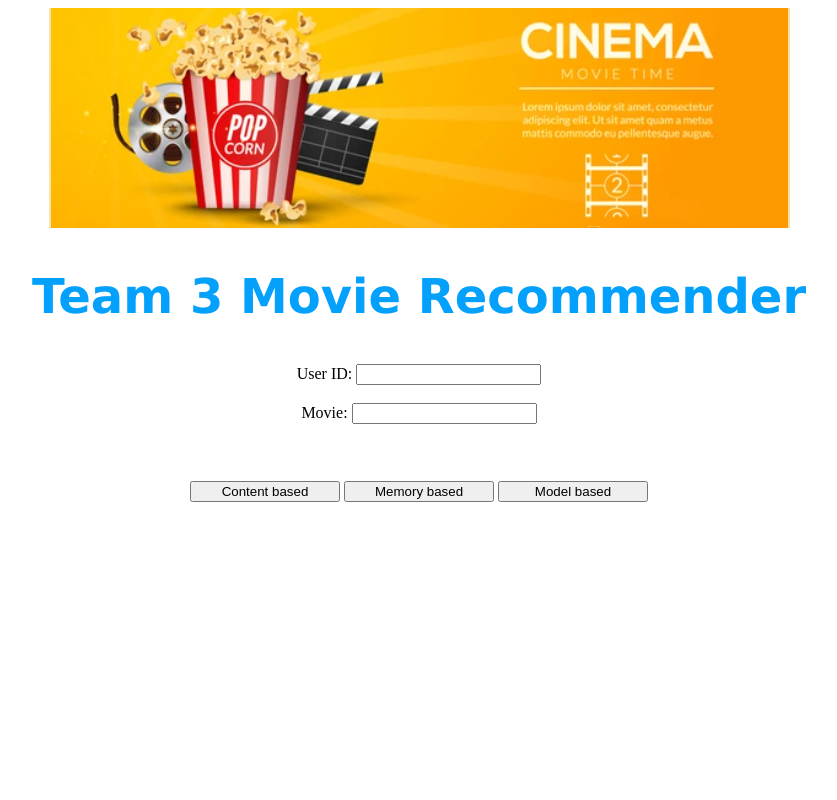
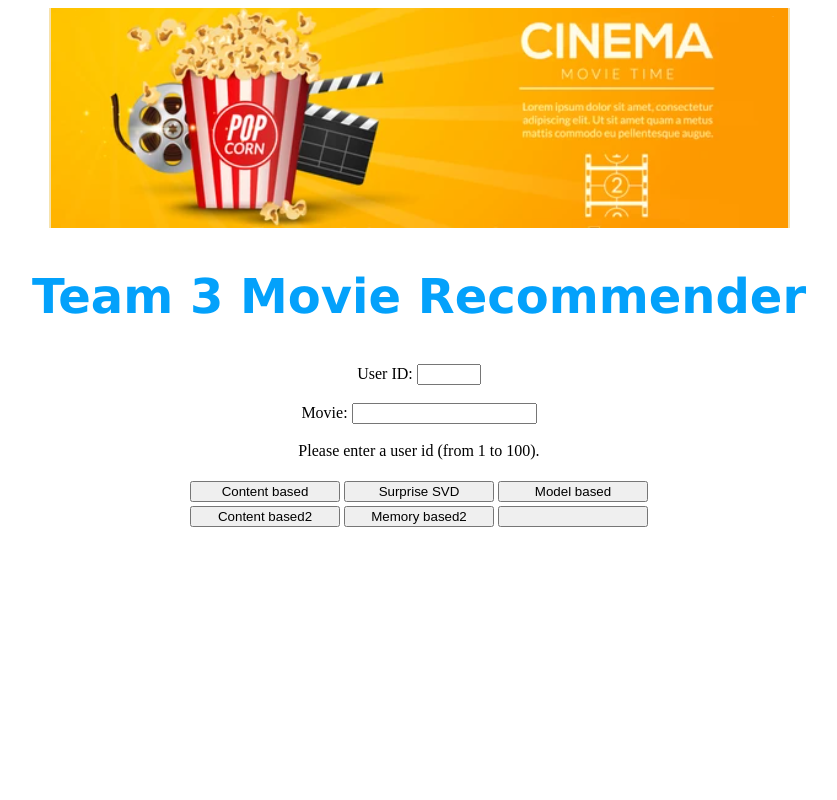
Before and after one commit to SharpComeOn/movie_recommender, a Flask app: page / in a window 1280 px wide. Shown: the whole page, without its empty margins (221-1058 px from the left). Run offline with Flask 2, Linux system fonts and the light colour scheme.

Commit message:
In progress

```diff
--- a/app/main.py
+++ b/app/main.py
@@ -21,16 +21,50 @@
     if (action == 'Content based'):
         if(movie_title != ""):
             df = genres_based(movie_title)
-            if(isinstance(df, pd.DataFrame)):
-                return render_template("index.html", welcome_message=message, tables=[df.to_html(classes='table_style', header="true")], titles=df.columns.values)
+            if(isinstance(df, pd.DataFrame) and df.empty != True):
+                return render_template("index.html",
+                                       welcome_message=message,
+                                       recommendation_tables=[df.to_html(classes='table_style', header="true")],
+                                       titles=df.columns.values)
+            else:
+                return render_template("index.html",
+                                       welcome_message="The movie name you entered is not in our system!")
         else:
-            return render_template("index.html", welcome_message="Please input a movie title to get recommendations of the same genres.")
-    elif (action == 'Memory based' and user_id.isnumeric() and int(user_id) > 0):
+            return render_template("index.html",
+                                   welcome_message="Please enter a movie title to get recommendations of the same genres.")
+    elif (action == 'Surprise SVD' and user_id.isnumeric() and int(user_id) > 0):
         df = memory_based(user_id)
         if isinstance(df, pd.DataFrame):
-            return render_template("index.html", welcome_message=message, tables=[df.to_html(classes='table_style', header="true")], titles=df.columns.values)
+            return render_template("index.html",
+                                   welcome_message=message,
+                                   recommendation_tables=[df.to_html(classes='table_style', header="true")],
+                                   user_ratings_tables=[get_user_ratings(user_id).to_html(classes='table_style', header="true")],
+                                   titles=df.columns.values)
+    elif (action == 'Content based2'):
+        if(movie_title != ""):
+            df = content_based(movie_title)
+            if(isinstance(df, pd.DataFrame) and df.empty != True):
+                return render_template("index.html",
+                                       welcome_message=message,
+                                       recommendation_tables=[df.to_html(classes='table_style', header="true")],
+                                       titles=df.columns.values)
+            else:
+                return render_template("index.html",
+                                       welcome_message="The movie name you entered is not in our system!")
+        else:
+            return render_template("index.html",
+                                   welcome_message="Please enter a movie title to get recommendations of the same genres.")
+    elif (action == 'Memory based2' and user_id.isnumeric() and int(user_id) > 0):
+        df = memory_based2(user_id)
+        if isinstance(df, pd.DataFrame):
+            return render_template("index.html",
+                                   welcome_message=message,
+                                   recommendation_tables=[df.to_html(classes='table_style', header="true")],
+                                   user_ratings_tables=[get_user_ratings(user_id).to_html(classes='table_style', header="true")],
+                                   titles=df.columns.values)
     else:
-        return render_template("index.html")
+        return render_template("index.html",
+                               welcome_message="Please enter a user id (from 1 to 100).")
 
 def genres_based(movie_title):
     rec = Recommendater()
@@ -40,6 +74,18 @@
     rec = Recommendater(user_id, "memory based")
     return rec.memory_based(user_id)
 
+def memory_based2(user_id):
+    rec = Recommendater(user_id, "memory based")
+    return rec.memory_based2(user_id)
+
+def get_user_ratings(user_id):
+    rec = Recommendater()
+    data = rec.get_user_ratings(user_id)
+    return data
+
+def content_based(movie_title):
+    rec = Recommendater()
+    return rec.content_based(movie_title)
 
 if __name__ == '__main__':
     app.run(host='0.0.0.0', port=5000)
--- a/app/templates/index.html
+++ b/app/templates/index.html
@@ -42,7 +42,7 @@
 <div style="text-align:center">
     <form method="POST" action="/">
             <label >User ID:
-                <input type="number" name="user_id" value="">
+                <input type="number" name="user_id" value="" min="0" max="100">
             </label>
         <br><br>
         <label >Movie:
@@ -57,22 +57,28 @@
             <table class="center">
                 <tr>
                     <td><input style="width:150px;" type="submit" name="action" value="Content based" /></td>
-                    <td><input style="width:150px;" type="submit" name="action" value="Memory based" /></td>
+                    <td><input style="width:150px;" type="submit" name="action" value="Surprise SVD" /></td>
                     <td><input style="width:150px;" type="submit" name="action" value="Model based" /></td>
                 </tr>
-<!--                <tr>-->
-<!--                    <td><input style="width:150px;" type="submit" name="action" value="Funk MF" /></td>-->
-<!--                    <td><input style="width:150px;" type="submit" name="action" value="Deep learning MF" /></td>-->
-<!--                    <td><input style="width:150px;" type="submit" name="action" value="" /></td>-->
-<!--                </tr>-->
+                <tr>
+                    <td><input style="width:150px;" type="submit" name="action" value="Content based2" /></td>
+                    <td><input style="width:150px;" type="submit" name="action" value="Memory based2" /></td>
+                    <td><input style="width:150px;" type="submit" name="action" value="" /></td>
+                </tr>
             </table>
         </div>
         <br><br>
         <div class="div_center">
-        {% for table in tables %}
+        {% for table in recommendation_tables %}
 <!--        {{titles[loop.index]}}-->
         {{ table|safe }}
         {% endfor %}
+        </div>
+        <br><br>
+        <div class="div_center">
+            {% for table in user_ratings_tables %}
+            {{ table|safe }}
+            {% endfor %}
         </div>
     </form>
 </div>
```
Also changed, not shown: app/src/recommendater.py (+146 -11 lines).
